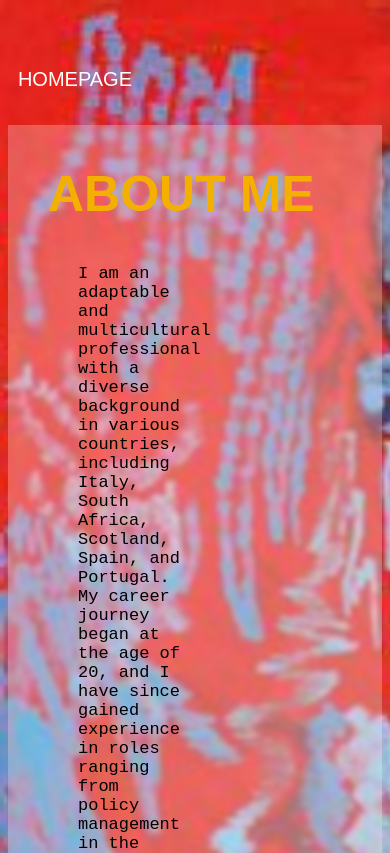
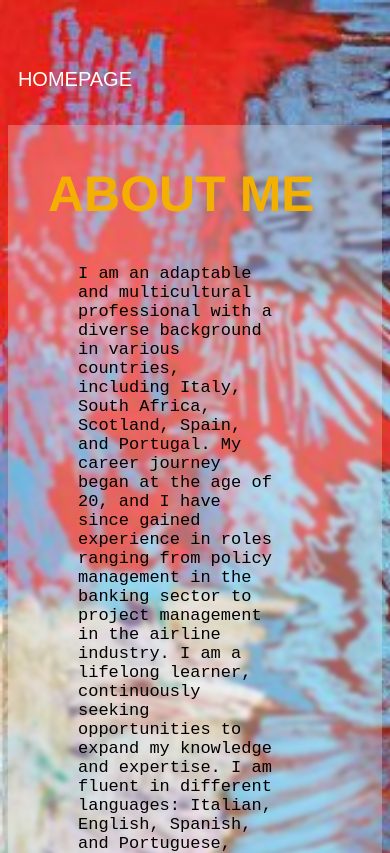
Before and after one commit to pibeat/portfoliohomepage, a plain HTML site: page about.html in a window 390 px wide. Shown: the top 853 px of the page. Drawn offline with Linux system fonts and the light colour scheme.

Commit message:
responsive

```diff
--- a/about.html
+++ b/about.html
@@ -34,7 +34,7 @@
             padding-top: 40px;
             padding-left: 40px;
             font-size: 50px;
-            color: #f4b000;
+            color: #307ab4;
             font-family: fantasy;
         }
 
@@ -42,7 +42,7 @@
             font-family: 'Courier New', Courier, monospace;
             color: rgb(0, 0, 0);
             padding-left: 70px;
-            padding-right: 200px;
+            padding-right: 100px;
             font-size: 17px;
         }
 
@@ -50,7 +50,7 @@
             padding-top: 40px;
             padding-left: 40px;
             font-size: 50px;
-            color: #f4b000;
+            color: #307ab4;
             font-family: fantasy;
             margin-bottom: 4px;
         }
@@ -66,13 +66,22 @@
             cursor: pointer;
         }
 
-        @media (max-width: 200px) {
-            .text {
-                font-family: 'Courier New', Courier, monospace;
-                color: rgb(0, 0, 0);
-                padding-left: 70px;
-                padding-right: 5px;
-                font-size: 17px;
+        @media (max-width: 500px) {
+            h2 {
+                padding-top: 40px;
+                padding-left: 40px;
+                font-size: 50px;
+                color: #f4b000;
+                font-family: 'Franklin Gothic Medium', 'Arial Narrow', Arial, sans-serif;
+            }
+
+            h3 {
+                padding-top: 40px;
+                padding-left: 40px;
+                font-size: 50px;
+                color: #f4b000;
+                font-family: 'Franklin Gothic Medium', 'Arial Narrow', Arial, sans-serif;
+                margin-bottom: 4px;
             }
         }
     </style>
```
